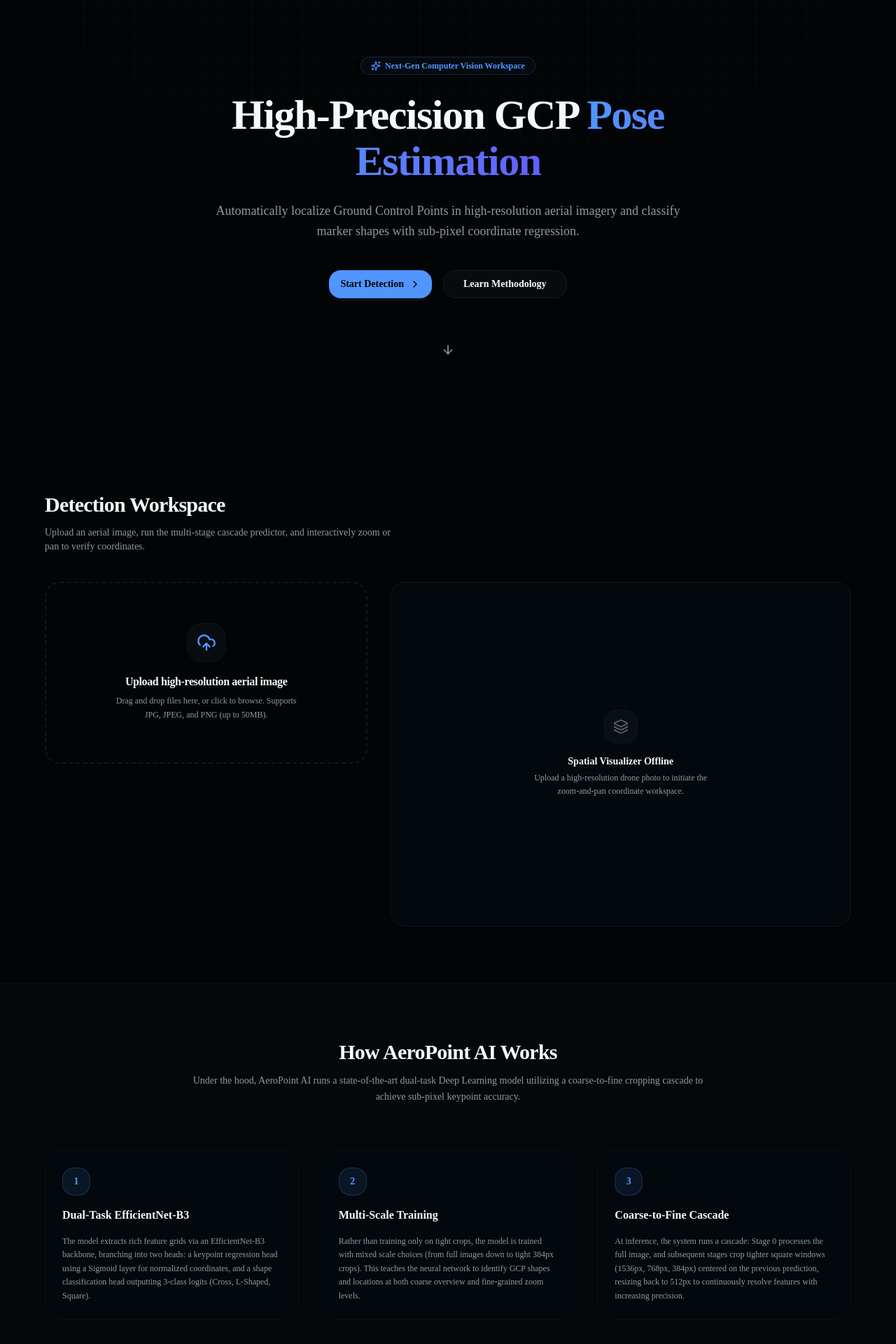
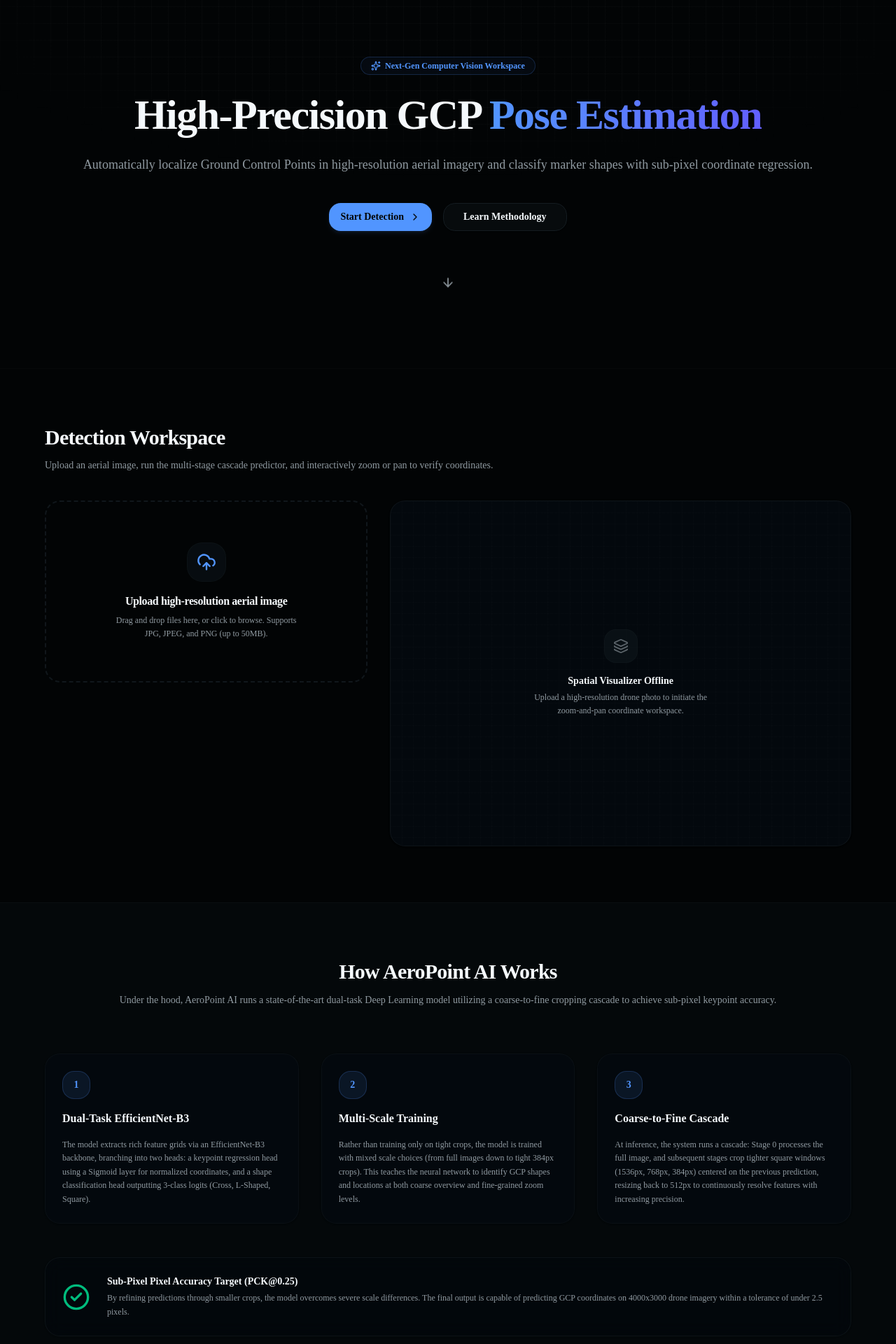
Before and after one commit to 17102005kavya/Aerial-GCP-Pose-Estimation, a Next.js app in the folder frontend/: page / in a window 1280 px wide. Shown: the part 80-2000 px from the top of the page at 70% size. Built offline with nearby package versions, Linux system fonts and the light colour scheme; no server answers.

Commit message:
style(frontend): remove all max-width restrictions from page elements for true full-width display

```diff
--- a/frontend/src/app/page.tsx
+++ b/frontend/src/app/page.tsx
@@ -109,7 +109,7 @@
               initial={{ opacity: 0, y: 20 }}
               animate={{ opacity: 1, y: 0 }}
               transition={{ duration: 0.6, delay: 0.1 }}
-              className="text-4xl font-extrabold tracking-tight text-foreground sm:text-5xl md:text-6xl max-w-4xl mx-auto leading-[1.1]"
+              className="text-4xl font-extrabold tracking-tight text-foreground sm:text-5xl md:text-6xl w-full leading-[1.1]"
             >
               High-Precision GCP <span className="bg-gradient-to-r from-primary to-indigo-500 bg-clip-text text-transparent">Pose Estimation</span>
             </motion.h1>
@@ -118,7 +118,7 @@
               initial={{ opacity: 0, y: 20 }}
               animate={{ opacity: 1, y: 0 }}
               transition={{ duration: 0.6, delay: 0.2 }}
-              className="mt-6 text-base sm:text-lg text-muted-foreground max-w-2xl mx-auto leading-relaxed"
+              className="mt-6 text-base sm:text-lg text-muted-foreground w-full leading-relaxed"
             >
               Automatically localize Ground Control Points in high-resolution aerial imagery and classify marker shapes with sub-pixel coordinate regression.
             </motion.p>
@@ -163,7 +163,7 @@
               <h2 className="text-2xl sm:text-3xl font-extrabold tracking-tight text-foreground">
                 Detection Workspace
               </h2>
-              <p className="text-sm text-muted-foreground max-w-lg">
+              <p className="text-sm text-muted-foreground w-full">
                 Upload an aerial image, run the multi-stage cascade predictor, and interactively zoom or pan to verify coordinates.
               </p>
             </div>
@@ -235,7 +235,7 @@
         {/* METHODOLOGY GUIDE SECTION */}
         <section id="how-it-works" className="w-full bg-muted/30 border-t border-border/30 py-16 sm:py-20">
           <div className="w-full px-6 md:px-12 lg:px-16">
-            <div className="text-center max-w-3xl mx-auto mb-16">
+            <div className="text-center w-full mb-16">
               <h2 className="text-2xl sm:text-3xl font-extrabold tracking-tight text-foreground">
                 How AeroPoint AI Works
               </h2>
@@ -286,7 +286,7 @@
             </div>
 
             {/* Performance Spec box */}
-            <div className="mt-12 bg-card/60 border border-border/60 rounded-2xl p-6 flex flex-col sm:flex-row items-center gap-6 max-w-4xl mx-auto shadow-sm backdrop-blur-md">
+            <div className="mt-12 bg-card/60 border border-border/60 rounded-2xl p-6 flex flex-col sm:flex-row items-center gap-6 w-full shadow-sm backdrop-blur-md">
               <CheckCircle2 className="h-10 w-10 text-emerald-500 shrink-0" />
               <div className="flex flex-col gap-1 text-center sm:text-left">
                 <h4 className="font-bold text-sm text-foreground">
```
